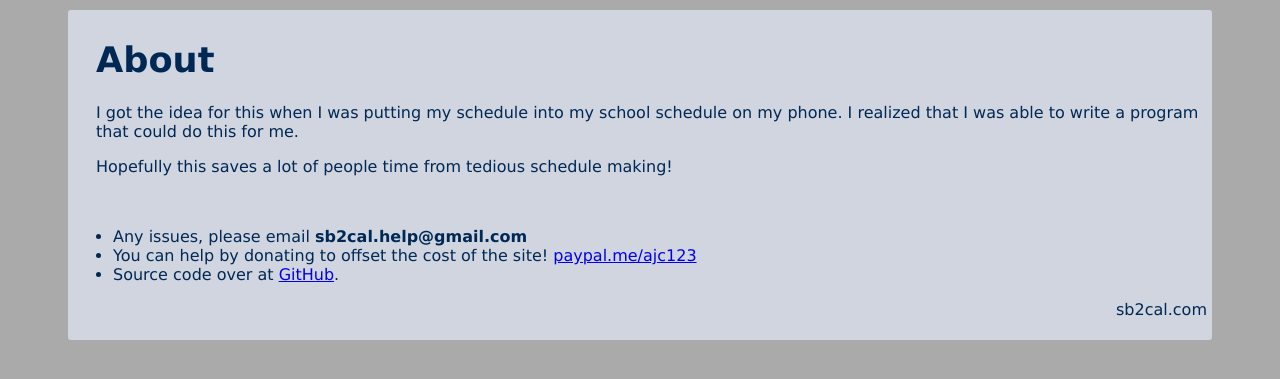
After one commit to acollins1212/sb2cal, a PHP site: page /about.html in a window 1280 px wide. The commit adds this page. Shown: the top 379 px of the page. Run offline with PHP 8.4, Linux system fonts and the light colour scheme.

Commit message:
Added About page

```diff
--- /dev/null
+++ b/about.html
@@ -0,0 +1,31 @@
+<!DOCTYPE html>
+<html>
+  <head>
+  	<title>sb2cal - About</title>
+	<link rel="stylesheet" type="text/css" href="style.css">
+  </head>
+
+  <body>
+	<div id="main-container" >
+    <h1 style="margin-left: 23px">About</h1>
+    <p style="margin-left: 23px">I got the idea for this when I was putting my schedule into my school schedule on my phone.
+I realized that I was able to write a program that could do this for me.</p>
+    <p style="margin-left: 23px">Hopefully this saves a lot of people time from tedious schedule making!</p>
+
+
+	<br>
+    <ul>
+    	<li>Any issues, please email <strong>sb2cal.help@gmail.com</strong></li>
+    	<li>You can help by donating to offset the cost of the site! <a href="http://paypal.me/ajc123">paypal.me/ajc123</a> </li>
+    	<li>Source code over at <a href="https://github.com/acollins1212/sb2cal">GitHub</a>.</li>
+
+    </ul>
+
+
+	<footer>
+	<p> sb2cal.com </p>
+	</footer>
+
+	</div>
+  </body>
+  </html>
--- a/handle.php
+++ b/handle.php
@@ -337,7 +337,7 @@ for ($i = 0; $i < $numCourses; $i++) {
 <pre id="output"></pre>
 <br>
 <br>
-<p id="footer" > sb2cal.com </p>
+<footer> sb2cal.com </footer>
 
 </div> <!-- Close main-container-->
 
--- a/index.php
+++ b/index.php
@@ -24,6 +24,7 @@
   <body>
 	<div id="main-container">
     <h1>Schedule Builder to Google Calendar</h1>
+    <h3>Works for UC Davis Winter Quarter 2017</h3>
 	<div id="instruction-div">
 		<p><strong>Instructions</strong></p>
 		<ol>
@@ -61,7 +62,9 @@
 
     <pre id="output"></pre>
 	<br>
-	<p id="footer"> sb2cal.com </p>
+	<br>
+	<br>
+	<footer> <a href="about.html">About sb2cal.com</a> </footer>
 
 
 
--- a/style.css
+++ b/style.css
@@ -163,10 +163,7 @@ th, td {
 #header {
 	margin-left:2%;
 }
-#footer {
-	text-align: right;
-	position: relative;
-}
+
 
 #authorize-div {
 	margin-left:2%;
@@ -174,3 +171,8 @@ th, td {
 	top: 10px;
 	background-color: yellow;
 }
+
+footer {
+	text-align: right;
+	position: relative;
+}
```
Also changed, not shown: README.md.
